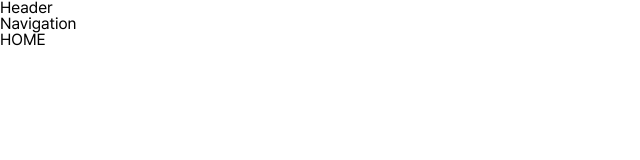
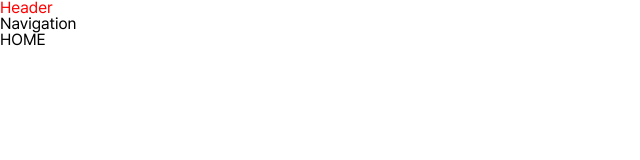
Before and after one commit to usernamechiho/chiho.zip, a Next.js app: page / in a window 1280 px wide. Shown: the top 160 px of the page, without its empty margins (0-640 px from the left). Built offline with nearby package versions, Linux system fonts and the light colour scheme.

Commit message:
MOD: 바벨 삭제, 셋팅 수정

```diff
--- a/component/Header/index.tsx
+++ b/component/Header/index.tsx
@@ -1,3 +1,15 @@
+import { css } from "@emotion/react";
+
+const color = "red";
+
 export default function Header() {
-  return <header>Header</header>;
+  return (
+    <header
+      css={css`
+        color: ${color};
+      `}
+    >
+      Header
+    </header>
+  );
 }
--- a/next.config.js
+++ b/next.config.js
@@ -1,4 +1,4 @@
 /** @type {import('next').NextConfig} */
-const nextConfig = {}
+const nextConfig = {};
 
-module.exports = nextConfig
+module.exports = nextConfig;
--- a/package.json
+++ b/package.json
@@ -20,7 +20,5 @@
     "react-dom": "18.2.0",
     "typescript": "5.2.2"
   },
-  "devDependencies": {
-    "@emotion/babel-plugin": "^11.11.0"
-  }
+  "devDependencies": {}
 }
--- a/tsconfig.json
+++ b/tsconfig.json
@@ -13,6 +13,7 @@
     "isolatedModules": true,
     "jsx": "preserve",
     "incremental": true,
+    "jsxImportSource": "@emotion/react",
     "plugins": [
       {
         "name": "next"
```
Also changed, not shown: .babelrc (deleted), 1 other file (tests, documents, lock files or other folders).
